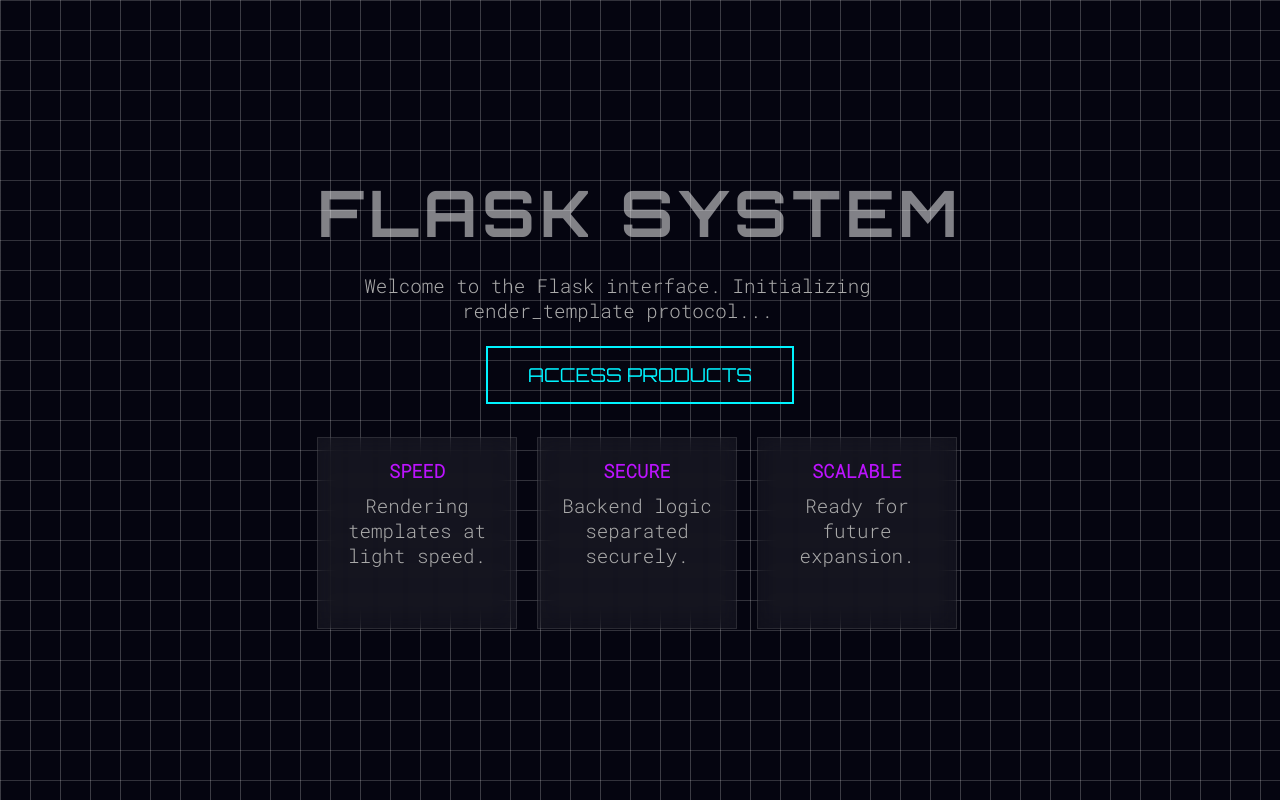
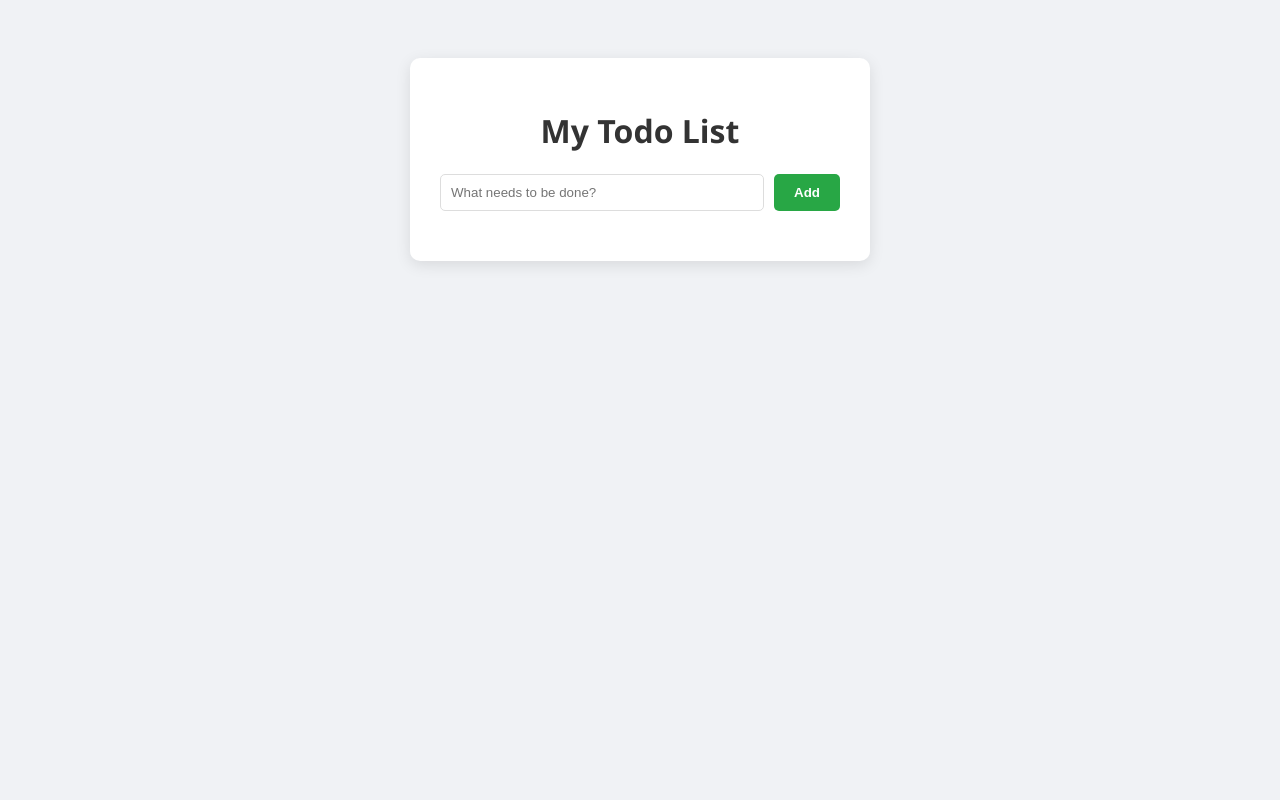
Before and after one commit to Mayank-Singh-X1/Codes, a Flask app: page / in a window 1280 px wide. Run offline with Flask 3, Linux system fonts and the light colour scheme.

Commit message:
practising CRUD operations in flask db

```diff
--- a/Flask/static/style.css
+++ b/Flask/static/style.css
@@ -1,114 +1,108 @@
-/* Import a futuristic font */
-@import url('https://fonts.googleapis.com/css2?family=Orbitron:wght@400;700&family=Roboto+Mono:wght@300&display=swap');
-
-:root {
-    --neon-cyan: #00f3ff;
-    --neon-pink: #bc13fe;
-    --dark-bg: #050510;
-    --glass: rgba(255, 255, 255, 0.05);
-}
-
-* {
-    margin: 0;
-    padding: 0;
-    box-sizing: border-box;
-}
-
+   /* CSS STYLING */
    body {
-    background-color: var(--dark-bg);
-    color: white;
-    font-family: 'Roboto Mono', monospace;
-    height: 100vh;
+       font-family: 'Segoe UI', Tahoma, Geneva, Verdana, sans-serif;
+       background-color: #f0f2f5;
        display: flex;
-    flex-direction: column;
-    align-items: center;
        justify-content: center;
-    overflow: hidden;
-    /* Subtle grid background */
-    background-image:
-        linear-gradient(rgba(255, 255, 255, 0.182) 1px, transparent 1px),
-        linear-gradient(90deg, rgba(186, 186, 186, 0.307) 1px, transparent 1px);
-    background-size: 30px 30px;
+       padding-top: 50px;
    }
 
    .container {
-    text-align: center;
-    z-index: 10;
+       background: white;
+       width: 400px;
+       padding: 30px;
+       border-radius: 10px;
+       box-shadow: 0 4px 15px rgba(0, 0, 0, 0.1);
    }
 
    h1 {
-    font-family: 'Orbitron', sans-serif;
-    font-size: 4rem;
-    text-transform: uppercase;
-    letter-spacing: 5px;
-    margin-bottom: 20px;
-    text-shadow: 0 0 20px var(--neon-cyan);
-    animation: flicker 3s infinite;
+       text-align: center;
+       color: #333;
    }
 
-p {
-    font-size: 1.2rem;
-    color: #aaa;
-    margin-bottom: 40px;
-    max-width: 600px;
+   /* Form Styling */
+   form {
+       display: flex;
+       gap: 10px;
+       margin-bottom: 20px;
    }
 
-/* Futuristic Button */
-.cyber-btn {
-    padding: 15px 40px;
-    font-size: 1.2rem;
-    background: transparent;
-    color: var(--neon-cyan);
-    border: 2px solid var(--neon-cyan);
-    font-family: 'Orbitron', sans-serif;
-    cursor: pointer;
-    position: relative;
-    overflow: hidden;
-    transition: 0.3s;
-    text-decoration: none; /* In case you use <a> tag */
+   input[type="text"] {
+       flex-grow: 1;
+       padding: 10px;
+       border: 1px solid #ddd;
+       border-radius: 5px;
+       outline: none;
    }
 
-.cyber-btn:hover {
-    background: var(--neon-cyan);
-    color: var(--dark-bg);
-    box-shadow: 0 0 30px var(--neon-cyan);
+   .btn-add {
+       padding: 10px 20px;
+       background-color: #28a745;
+       color: white;
+       border: none;
+       border-radius: 5px;
+       cursor: pointer;
+       font-weight: bold;
    }
 
-/* Interactive Cards */
-.card-grid {
-    display: flex;
-    gap: 20px;
-    margin-top: 50px;
+   .btn-add:hover {
+       background-color: #218838;
    }
 
-.card {
-    background: var(--glass);
-    border: 1px solid rgba(255, 255, 255, 0.1);
-    padding: 20px;
-    width: 200px;
-    backdrop-filter: blur(10px);
-    transition: transform 0.3s, border-color 0.3s;
+   /* List Styling */
+   ul {
+       list-style: none;
+       padding: 0;
    }
 
-.card:hover {
-    transform: translateY(-10px);
-    border-color: var(--neon-pink);
-    box-shadow: 0 0 15px var(--neon-pink);
+   li {
+       background: #fff;
+       border-bottom: 1px solid #eee;
+       padding: 10px;
+       display: flex;
+       justify-content: space-between;
+       align-items: center;
    }
 
-.card h3 {
-    color: var(--neon-pink);
-    margin-bottom: 10px;
+   /* Helper classes for status */
+   .task-text {
+       font-size: 16px;
+       color: #333;
    }
 
-/* Animations */
-@keyframes flicker {
-    0%, 19%, 21%, 23%, 25%, 54%, 56%, 100% {
-        opacity: 1;
-        text-shadow: 0 0 20px var(--neon-cyan);
+   .task-done {
+       text-decoration: line-through;
+       color: #888;
    }
-    20%, 24%, 55% {
-        opacity: 0.5;
-        text-shadow: none;
+
+   /* Action Buttons */
+   .actions a {
+       text-decoration: none;
+       padding: 5px 10px;
+       border-radius: 4px;
+       font-size: 12px;
+       margin-left: 5px;
    }
+
+   .btn-check {
+       background-color: #007bff;
+       color: white;
    }
+
+   .btn-delete {
+       background-color: #dc3545;
+       color: white;
+   }
+
+   .btn-check:hover {
+       background-color: #0069d9;
+   }
+
+   .btn-delete:hover {
+       background-color: #c82333;
+   }
+
+   .tag-complete {
+       background-color: #6c757d;
+       border: 1px solid #6c757d;
+   }
--- a/Flask/templates/index.html
+++ b/Flask/templates/index.html
@@ -3,56 +3,44 @@
 <head>
     <meta charset="UTF-8">
     <meta name="viewport" content="width=device-width, initial-scale=1.0">
-    <title>Future Flask</title>
-
-    <!-- LINKING THE STATIC CSS FILE -->
-    <link rel="stylesheet" href="{{ url_for('static',filename='style.css') }}">
+    <title>Flask Todo App</title>
+    <link rel="stylesheet" href="{{url_for('static', filename='style.css')}}">
 </head>
 <body>
 
     <div class="container">
-        <h1 id="typing-text">SYSTEM ONLINE</h1>
-        <p>Welcome to the Flask interface. Initializing render_template protocol...</p>
+        <h1>My Todo List</h1>
 
-        <a href="/products" class="cyber-btn">ACCESS PRODUCTS</a>
+        <!-- CREATE FORM -->
+        <form action="/add" method="POST">
+            <input type="text" name="title" placeholder="What needs to be done?" required>
+            <button type="submit" class="btn-add">Add</button>
+        </form>
 
-        <div class="card-grid">
-            <div class="card">
-                <h3>SPEED</h3>
-                <p>Rendering templates at light speed.</p>
-            </div>
-            <div class="card">
-                <h3>SECURE</h3>
-                <p>Backend logic separated securely.</p>
-            </div>
-            <div class="card">
-                <h3>SCALABLE</h3>
-                <p>Ready for future expansion.</p>
-            </div>
-        </div>
+        <!-- READ LIST -->
+        <ul>
+            {% for todo in todo_list %}
+            <li>
+                <!-- Conditional Rendering: Check if todo is complete -->
+                <span class="task-text {% if todo.complete %}task-done{% endif %}">
+                    {{ todo.title }}
+                </span>
+
+                <div class="actions">
+                    <!-- UPDATE LINK -->
+                    {% if not todo.complete %}
+                    <a href="/update/{{ todo.id }}" class="btn-check">Done</a>
+                    {% else %}
+                    <a href="/update/{{ todo.id }}" class="btn-check tag-complete">Undo</a>
+                    {% endif %}
+
+                    <!-- DELETE LINK -->
+                    <a href="/delete/{{ todo.id }}" class="btn-delete">Delete</a>
+                </div>
+            </li>
+            {% endfor %}
+        </ul>
     </div>
-
-    <!-- Simple Interactive Javascript -->
-    <script>
-        // A simple typing effect for the Header
-        const textElement = document.getElementById('typing-text');
-        const text = "FLASK SYSTEM"; // The text to type
-        let index = 0;
-
-        // Clear text initially
-        textElement.innerHTML = "";
-
-        function typeWriter() {
-            if (index < text.length) {
-                textElement.innerHTML += text.charAt(index);
-                index++;
-                setTimeout(typeWriter, 150); // Speed of typing
-            }
-        }
-
-        // Start the effect when page loads
-        window.onload = typeWriter;
-    </script>
 
 </body>
 </html>
--- a/Flask/wepage.py
+++ b/Flask/wepage.py
@@ -9,7 +9,7 @@ db=SQLAlchemy(app)
 
 class Dbdata(db.Model):
     id=db.Column(db.Integer, primary_key=True)
-    name=db.Column(db.String(30), nullable=False, unique=True)
+    name=db.Column(db.String(30), nullable=False)
     department=db.Column(db.String(20), nullable=False)
 
     def __repr__(self)-> str:
@@ -17,10 +17,15 @@ class Dbdata(db.Model):
 
 @app.route("/")
 def homepage():
+    dbdata=Dbdata(name="qwerty",department="science")
+    db.session.add(dbdata)
+    db.session.commit()
     return render_template('index.html')
 
 @app.route("/products")
 def products():
+    show=Dbdata.query.all()
+    print(show)
     return "This is product page"
 
 if __name__=="__main__":
```
Also changed, not shown: Flask/instance/Mydb.db. Lines whose indentation alone changed are shown as unchanged.
